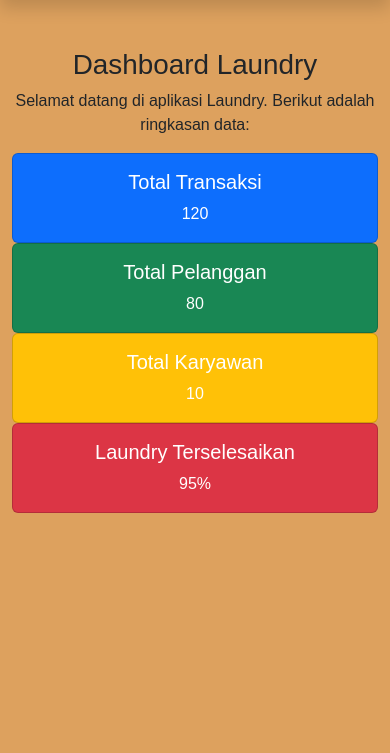
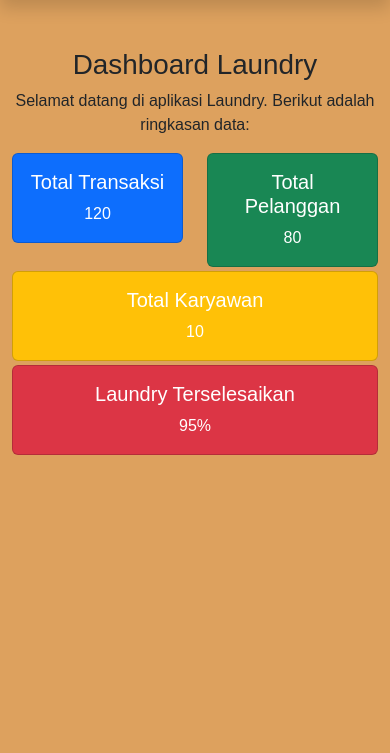
Before and after one commit to Dachenxi/Website-Laundry, a Flask app: page / in a window 390 px wide; the page is wider, and only the part inside the window is pictured. Shown: the part 69-822 px from the top of that part. Run offline with Flask 3, Linux system fonts and the light colour scheme; parts of the project's set-up code (start-up, migrations or seed data) failed here and were passed over.

Commit message:
refactor: update column classes for responsive design and improve button styling

```diff
--- a/templates/index.html
+++ b/templates/index.html
@@ -6,7 +6,7 @@
     <h1 class="text-center">Dashboard Laundry</h1>
     <p class="text-center">Selamat datang di aplikasi Laundry. Berikut adalah ringkasan data:</p>
     <div class="row text-center">
-        <div class="col-md-3">
+        <div class="col mb-1">
             <div class="card bg-primary text-white">
                 <div class="card-body">
                     <h5 class="card-title">Total Transaksi</h5>
@@ -14,7 +14,7 @@
                 </div>
             </div>
         </div>
-        <div class="col-md-3">
+        <div class="col mb-1">
             <div class="card bg-success text-white">
                 <div class="card-body">
                     <h5 class="card-title">Total Pelanggan</h5>
@@ -22,7 +22,7 @@
                 </div>
             </div>
         </div>
-        <div class="col-md-3">
+        <div class="col mb-1">
             <div class="card bg-warning text-white">
                 <div class="card-body">
                     <h5 class="card-title">Total Karyawan</h5>
--- a/templates/karyawan.html
+++ b/templates/karyawan.html
@@ -5,7 +5,7 @@
 <div class="container-fluid ">
     <div class="popup shadow p-3 border-black rounded-2">
         <div class="row justify-content-center">
-            <div class="col">
+            <div class="col-md-2">
                 <div class="card">
                     <div class="card-body">
                         <h4 class="card-title">Total Karyawan</h4>
@@ -15,7 +15,7 @@
                     </div>
                 </div>
             </div>
-            <div class="col">
+            <div class="col-md-2">
                 <div class="card">
                     <div class="card-body">
                         <h4 class="card-title">Karyawan Laki-Laki</h4>
@@ -25,7 +25,7 @@
                     </div>
                 </div>
             </div>
-            <div class="col">
+            <div class="col-md-2">
                 <div class="card">
                     <div class="card-body">
                         <h4 class="card-title">Karyawan Perempuan</h4>
--- a/templates/transaksi.html
+++ b/templates/transaksi.html
@@ -33,7 +33,7 @@
                 <input type="text" class="form-control" placeholder="Cari Pelanggan / Status" id="search" onkeyup="filterTable()">
             </div>
             <div>
-                <button type="button" class="btn primary text-white" data-bs-toggle="modal" data-bs-target="#addTransaksi">Tambah Transaksi</button>
+                <button type="button" class="btn primary text-white button-primary" data-bs-toggle="modal" data-bs-target="#addTransaksi">Tambah Transaksi</button>
             </div>
         </div>
     </div>
```
